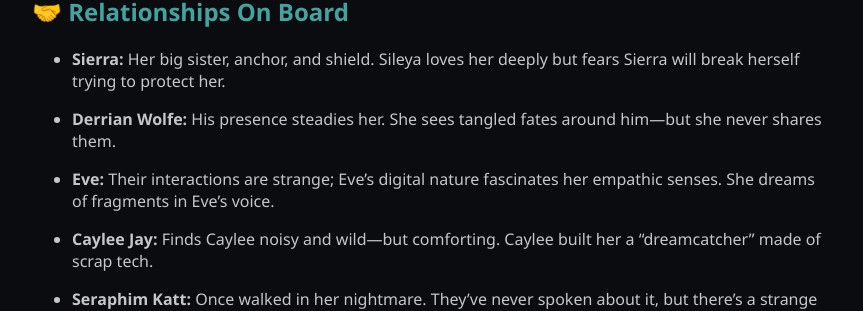
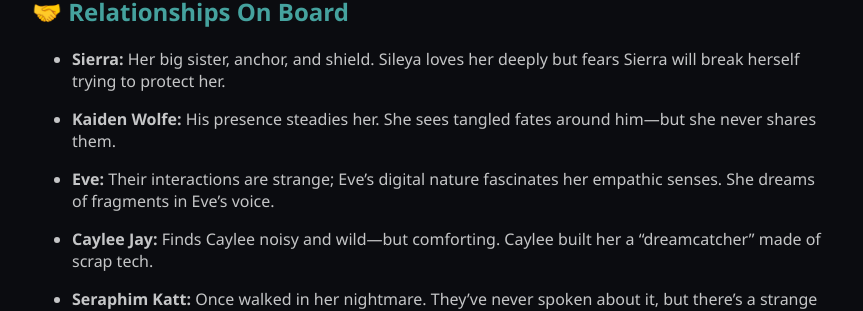
Before and after one commit to fionayyc/last-centurion, a Jekyll site: the page built from crew/sileya.md, in a window 1280 px wide. Shown: the part 1777-2088 px from the top of the page, without its empty margins (208-1071 px from the left). Built offline with Jekyll 4.4.1, drawn with Linux system fonts in a browser that asks for light colours; our own code applies the rules of GitHub Pages for plain Markdown files.

Commit message:
Update sileya.md

```diff
--- a/crew/sileya.md
+++ b/crew/sileya.md
@@ -51,7 +51,7 @@ She’s not here for war or exploration—she’s here to protect. She cares dee
 
 - **Sierra:** Her big sister, anchor, and shield. Sileya loves her deeply but fears Sierra will break herself trying to protect her.
 
-- **Derrian Wolfe:** His presence steadies her. She sees tangled fates around him—but she never shares them.
+- **Kaiden Wolfe:** His presence steadies her. She sees tangled fates around him—but she never shares them.
 
 - **Eve:** Their interactions are strange; Eve’s digital nature fascinates her empathic senses. She dreams of fragments in Eve's voice.
 
```
